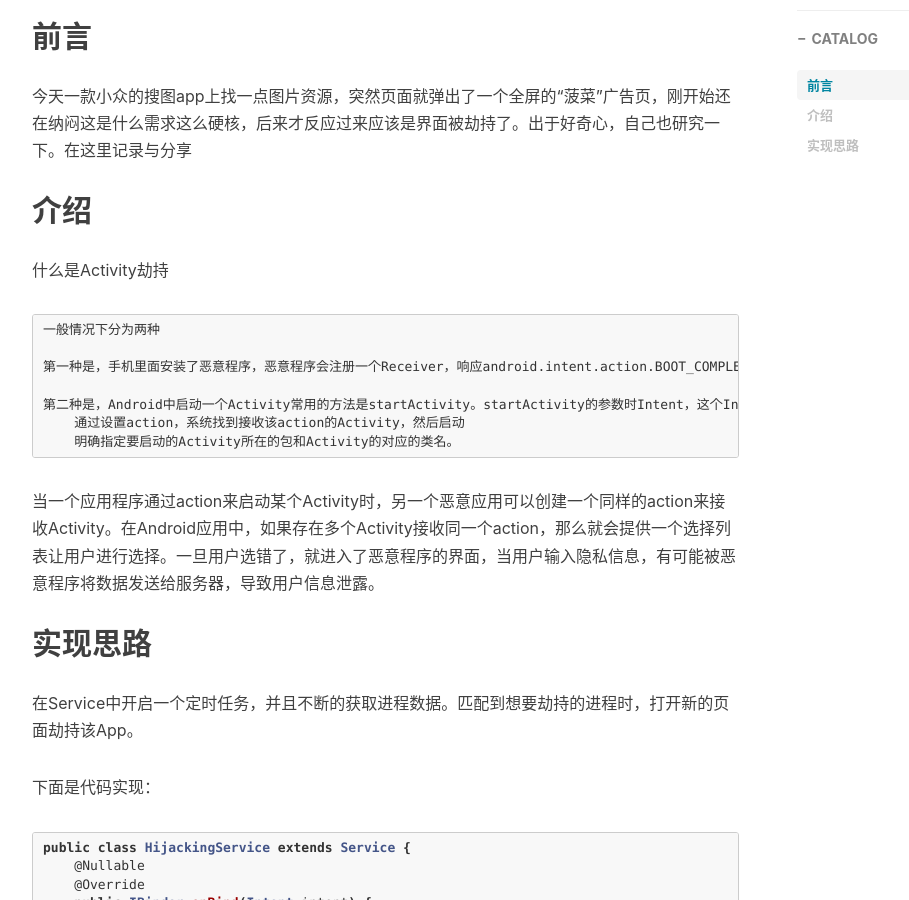
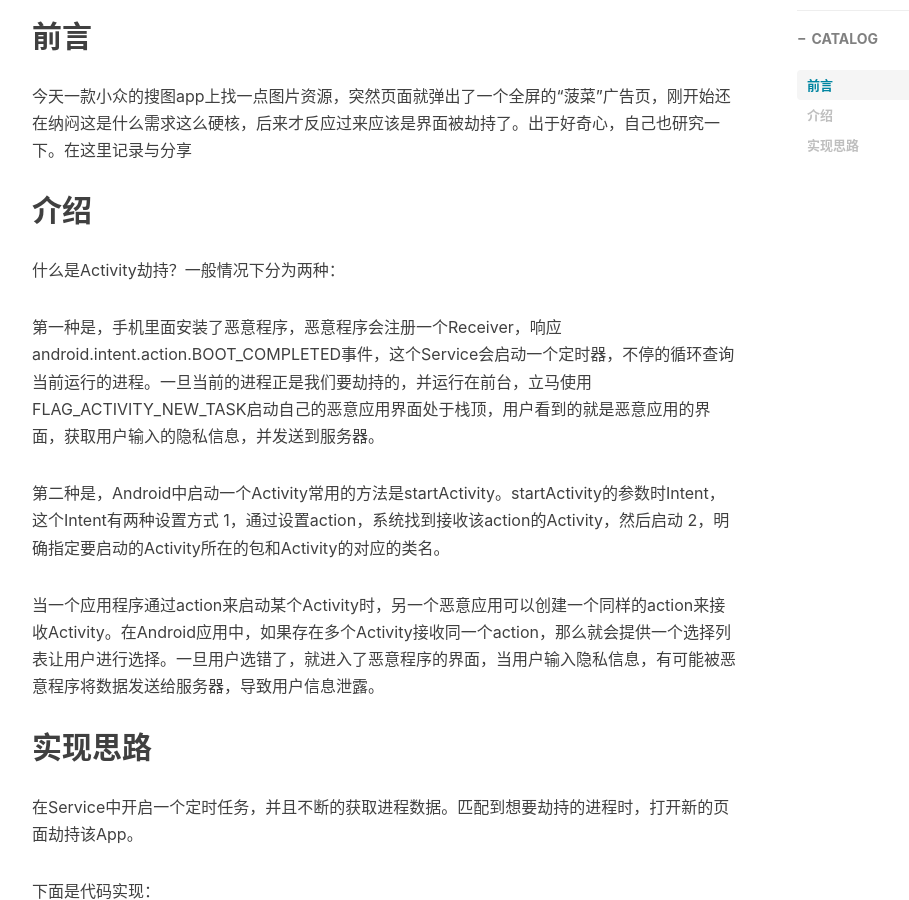
Before and after one commit to toeii/toeii.github.io, a Jekyll site: the page built from _posts/2018-10-28-模拟Android界面劫持.md, in a window 1280 px wide and 900 px high, scrolled down 553 px. Shown: the whole window, without its empty margins (233-1142 px from the left). Built offline with Jekyll 4.4.1, drawn with Linux system fonts in a browser that asks for light colours; nearby versions of some CDN libraries; comment, search, counter and statistics services are not loaded.

Commit message:
send posts

```diff
--- a/_posts/2018-10-28-模拟Android界面劫持.md
+++ b/_posts/2018-10-28-模拟Android界面劫持.md
@@ -15,15 +15,13 @@ tags:
 
 ## 介绍
 
-什么是Activity劫持
+什么是Activity劫持？一般情况下分为两种：
 
-    一般情况下分为两种
+第一种是，手机里面安装了恶意程序，恶意程序会注册一个Receiver，响应android.intent.action.BOOT_COMPLETED事件，这个Service会启动一个定时器，不停的循环查询当前运行的进程。一旦当前的进程正是我们要劫持的，并运行在前台，立马使用FLAG_ACTIVITY_NEW_TASK启动自己的恶意应用界面处于栈顶，用户看到的就是恶意应用的界面，获取用户输入的隐私信息，并发送到服务器。
 
-    第一种是，手机里面安装了恶意程序，恶意程序会注册一个Receiver，响应android.intent.action.BOOT_COMPLETED事件，这个Service会启动一个定时器，不停的循环查询当前运行的进程。一旦当前的进程正是我们要劫持的，并运行在前台，立马使用FLAG_ACTIVITY_NEW_TASK启动自己的恶意应用界面处于栈顶，用户看到的就是恶意应用的界面，获取用户输入的隐私信息，并发送到服务器。这篇文章有详细介绍《Android之Activity界面劫持反劫持》
-
-    第二种是，Android中启动一个Activity常用的方法是startActivity。startActivity的参数时Intent，这个Intent有两种设置方式
-        通过设置action，系统找到接收该action的Activity，然后启动
-        明确指定要启动的Activity所在的包和Activity的对应的类名。
+第二种是，Android中启动一个Activity常用的方法是startActivity。startActivity的参数时Intent，这个Intent有两种设置方式
+1，通过设置action，系统找到接收该action的Activity，然后启动
+2，明确指定要启动的Activity所在的包和Activity的对应的类名。
 
 当一个应用程序通过action来启动某个Activity时，另一个恶意应用可以创建一个同样的action来接收Activity。在Android应用中，如果存在多个Activity接收同一个action，那么就会提供一个选择列表让用户进行选择。一旦用户选错了，就进入了恶意程序的界面，当用户输入隐私信息，有可能被恶意程序将数据发送给服务器，导致用户信息泄露。
 
```
Also changed, not shown: _posts/2018-06-06-浅析SnapHelper.md (+1 -0 lines), _posts/2018-07-11-Kotlin的一些记录.md (+7 -0 lines), _posts/2018-08-02-Android WebView之Wap支付.md (+1 -0 lines), _posts/2018-09-09-多种方式实现Service保活.md (+3 -0 lines).
